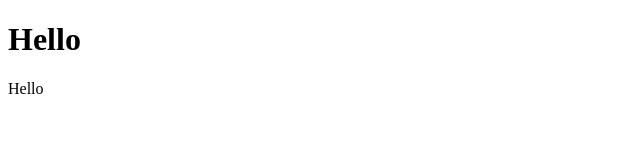
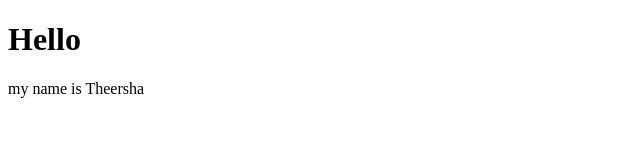
Before and after one commit to Theersha1212/theerhsa, a plain HTML site: page html.html in a window 1280 px wide. Shown: the whole page, without its empty margins (0-640 px from the left). Drawn offline with Linux system fonts and the light colour scheme.

Commit message:
Update html.html

```diff
--- a/html.html
+++ b/html.html
@@ -7,6 +7,6 @@
 </head>
 <body>
     <h1>Hello</h1>
-    <p>Hello</p>
+    <p>my name is Theersha</p>
 </body>
 </html>
```
